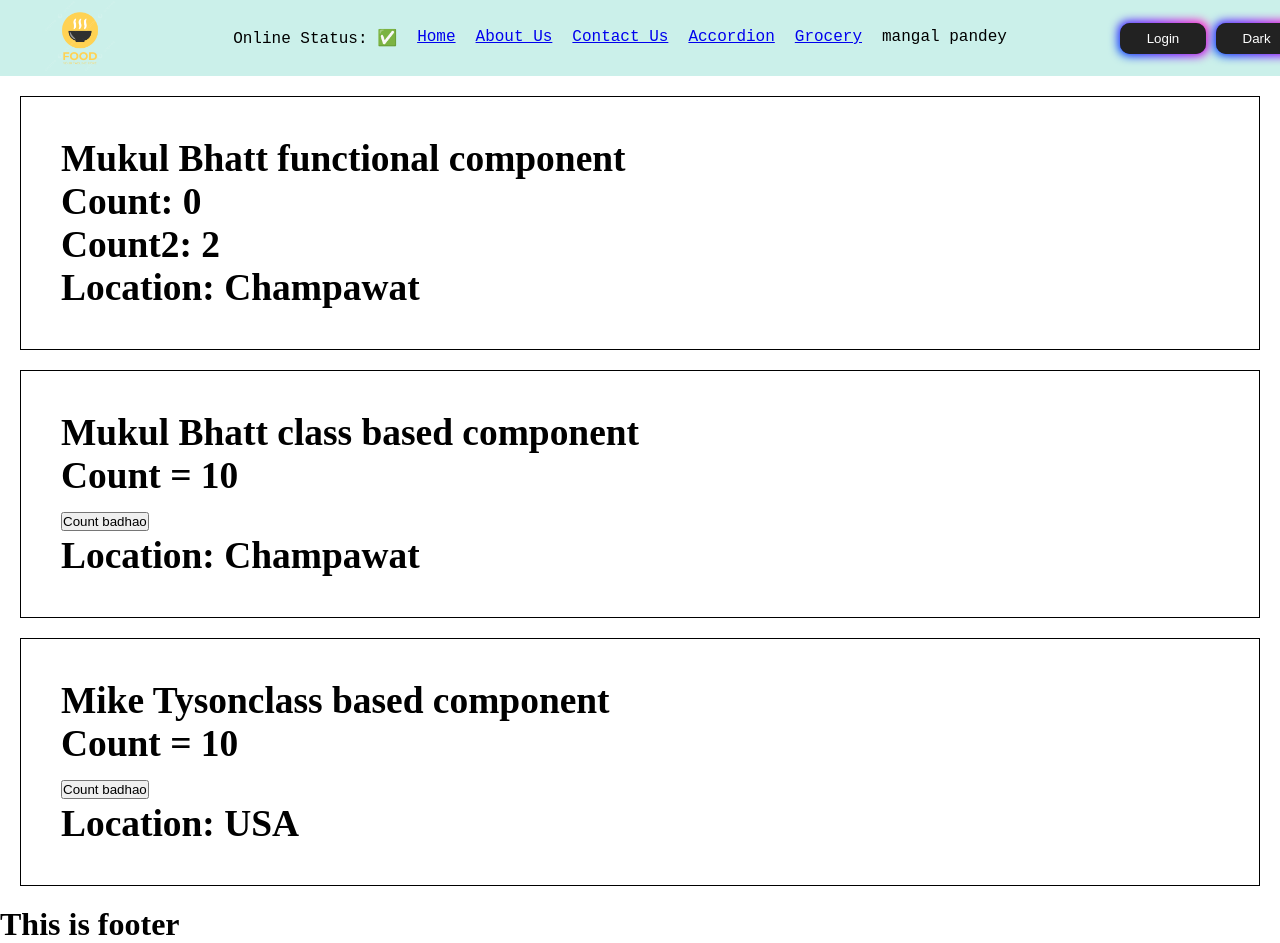
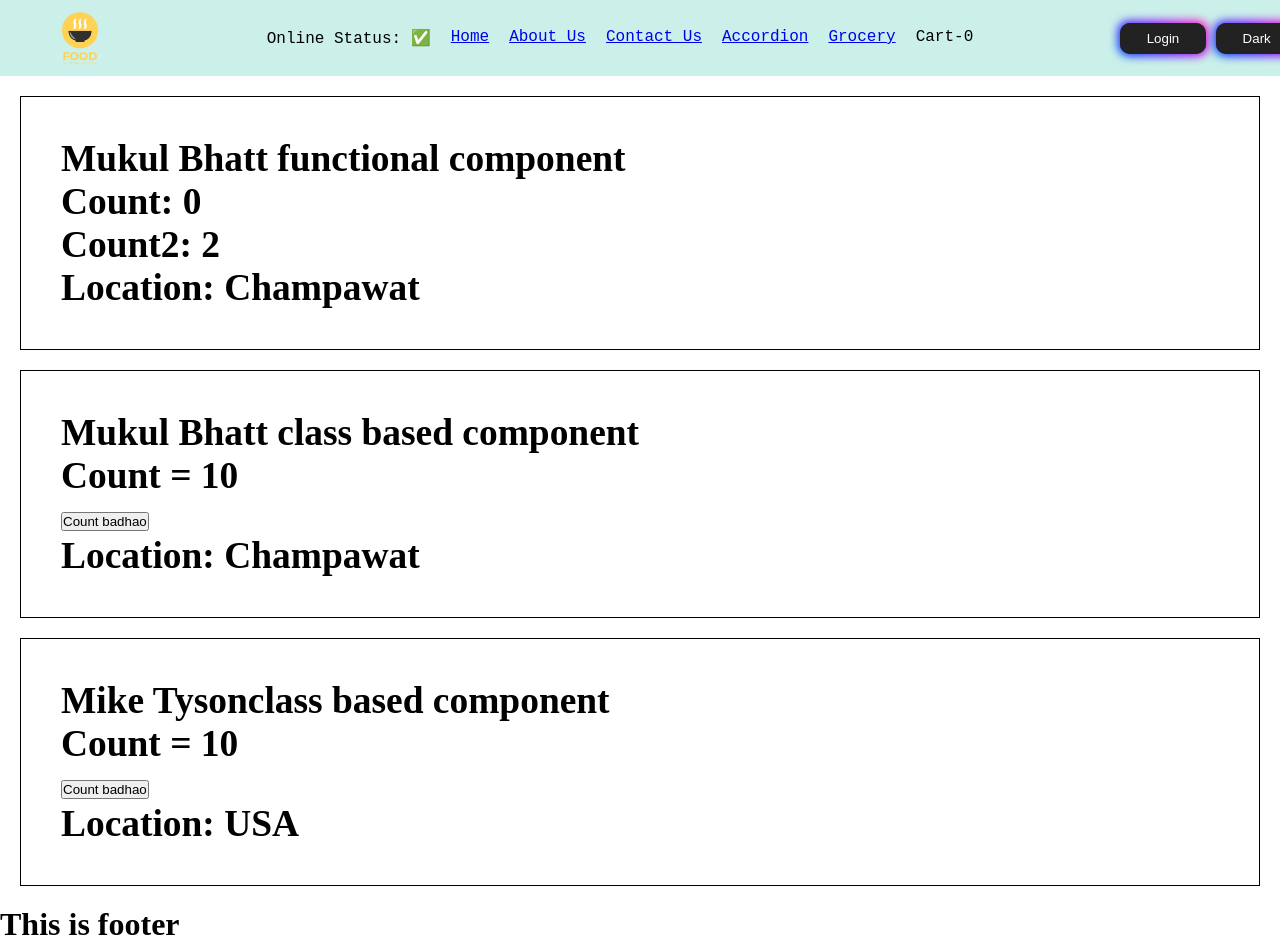
Before and after one commit to mukul-bhatt/namaste-react-n, a React (Vite) app: page /about in a window 1280 px wide. Built offline with nearby package versions, Linux system fonts and the light colour scheme.

Commit message:
created cart functionality via context api

```diff
--- a/index.css
+++ b/index.css
@@ -341,4 +341,12 @@ margin-bottom: 30px;
   object-fit: cover;
   border-radius: 2px 2px;
 }
+
+.plus-button{
+  cursor: pointer;
+}
+
+.minus-button{
+  cursor: pointer;
+}
 /* MenuCategory component ends here */
--- a/src/App.js
+++ b/src/App.js
@@ -13,19 +13,14 @@ import Shimmer from "./components/Shimmer";
 import Instamart from "./components/Instamart";
 //Dynamic import/ lazy loading/ on demand loading
 const Grocery = lazy(() => import("./components/Grocery"));
-import UserContext from "./utils/UserContext";
 import ThemeContext from "./utils/ThemeContext";
+import CartContext from "./utils/CartContext";
 
 const AppLayout = () => {
-  const [newUser, setNewUser] = useState({
-    user: {
-      name: "mike",
-      email: "helloworld@gamil.com",
-    },
-  });
+
 
   const [newTheme, setNewTheme] = useState("Dark");
-
+  const [cartValue, setCartValue] = useState(0);
 
 
   // Code for whether user has a network connection or not
@@ -37,28 +32,15 @@ const AppLayout = () => {
   } else {
     return (
       <ThemeContext.Provider value={[newTheme, setNewTheme]}>
-        <UserContext.Provider
-          value={{
-            user: newUser.user,
-            setNewUser,
-          }}
-        >
-          <div className="app">
-            <UserContext.Provider
-              value={{
-                user: {
-                  name: "mangal pandey",
-                },
-              }}
-            >
-              <Header></Header>
-            </UserContext.Provider>
+
+        <CartContext.Provider value={[cartValue, setCartValue]}>
+            <Header></Header>
 
             <Outlet />
 
             <Footer></Footer>
-          </div>
-        </UserContext.Provider>
+
+            </CartContext.Provider>
       </ThemeContext.Provider>
     );
   }
--- a/src/components/Body.js
+++ b/src/components/Body.js
@@ -4,7 +4,7 @@ import { useState, useEffect, useContext } from "react";
 import Shimmer from "./Shimmer";
 import { Link } from "react-router-dom";
 import { RestaurantCardWithOffers } from "./RestaurantCard";
-import UserContext from "../utils/UserContext";
+
 
 const Body = () => {
   const [listOfRestaurants, setListOfRestaurant] = useState([]);
@@ -13,7 +13,6 @@ const Body = () => {
   const [searchQuery, setSearchQuery] = useState("");
   const PromotedRestaurantCard = RestaurantCardWithOffers(RestaurantCard);
 
-  const { user, setNewUser } = useContext(UserContext);
 
 
 
@@ -61,18 +60,6 @@ const Body = () => {
           </button>
         </div>
 
-        <input
-          type="text"
-          value={user.name}
-          onChange={(e) =>
-            setNewUser({
-              user: {
-                name: e.target.value,
-                email: "nhi krunga",
-              },
-            })
-          }
-        />
 
         {/* Search component */}
         <div className="main-search-bar">
--- a/src/components/Header.js
+++ b/src/components/Header.js
@@ -1,18 +1,19 @@
 import { useContext, useState } from "react";
 import { Link } from "react-router-dom";
 import companyLogo from "../../app-logo.png";
+import CartContext from "../utils/CartContext";
 import ThemeContext from "../utils/ThemeContext";
 import useOnlineStatus from "../utils/useOnlineStatus";
-import UserContext from "../utils/UserContext";
+
 
 
 const Header = () => {
   const [btnName, setbtnName] = useState("Login");
 
   const [newTheme, setNewTheme] = useContext(ThemeContext);
+  const [cartValue] = useContext(CartContext);
 
   const status = useOnlineStatus();
-  const {user} = useContext(UserContext);
 
   return (
     <div className="navbar">
@@ -33,7 +34,6 @@ const Header = () => {
 
           <li>
             <Link to="/about">About Us</Link>
-            {/* <a href="/about">ABout us</a> */}
           </li>
 
           <li>
@@ -48,7 +48,7 @@ const Header = () => {
             <Link to="/grocery">Grocery</Link>
           </li>
           <li>
-            {user.name}
+              Cart-{cartValue}
           </li>
         </ul>
       </div>
--- a/src/components/MenuCategory.js
+++ b/src/components/MenuCategory.js
@@ -1,7 +1,8 @@
-import { CDN_URL_CATEGORIES } from "../utils/constants";
 
+import NestedMenu from "./NestedMenu";
 const MenuCategory = ({ data, isVisible, setShowIndex, setShowNull }) => {
   const { title, itemCards } = data;
+
   return (
     <div className="menu-category">
       <div className="menu-category-header">
@@ -18,29 +19,11 @@ const MenuCategory = ({ data, isVisible, setShowIndex, setShowNull }) => {
       {isVisible &&
         itemCards.map((element) => {
           const id = element.card.info.id;
-          return <SubMenuCategory data={element.card.info} key={id} />;
+          return <NestedMenu data={element.card.info} key={id} />;
         })}
     </div>
   );
 };
 
-const SubMenuCategory = ({ data }) => {
-  const { name, imageId, description } = data;
 
-  return (
-    <div className="sub-menu-category">
-      <div className="item-image-container">
-        <img
-          src={CDN_URL_CATEGORIES + imageId}
-          alt="image"
-          className="item-image"
-        />
-      </div>
-      <div className="item-info">
-        <p className="item-info-name">{name}</p>
-        <p className="item-info-description">{description}</p>
-      </div>
-    </div>
-  );
-};
 export default MenuCategory;
--- /dev/null
+++ b/src/components/NestedMenu.js
@@ -0,0 +1,46 @@
+import { useContext, useState } from "react";
+import CartContext from "../utils/CartContext";
+import { CDN_URL_CATEGORIES } from "../utils/constants";
+
+const NestedMenu = ({ data }) => {
+  const { name, imageId, description } = data;
+  const [cartValue, setCartValue] = useState(0);
+  const [contextCartValue, setContextCartValue] = useContext(CartContext);
+
+  return (
+    <div className="sub-menu-category">
+      <div className="item-image-container">
+        <img
+          src={CDN_URL_CATEGORIES + imageId}
+          alt="image"
+          className="item-image"
+        />
+      </div>
+      <div className="item-info">
+        <p className="item-info-name">{name}</p>
+        <p className="item-info-description">{description}</p>
+      </div>
+      <div
+        className="plus-button"
+        onClick={() => {
+          setCartValue(cartValue + 1);
+          setContextCartValue(contextCartValue + 1);
+        }}
+      >
+        ➕
+      </div>
+      <div className="count-items">{cartValue}</div>
+      <div
+        className="minus-button"
+        onClick={() => {
+          setCartValue(cartValue - 1);
+          setContextCartValue(contextCartValue - 1);
+        }}
+      >
+        ➖
+      </div>
+    </div>
+  );
+};
+
+export default NestedMenu;
--- a/src/components/RestaurantCard.js
+++ b/src/components/RestaurantCard.js
@@ -1,7 +1,4 @@
 import { CDN_URL } from "../utils/constants";
-import UserContext from "../utils/UserContext";
-import { useContext } from "react";
-import ThemeContext from "../utils/ThemeContext";
 
 const printCuisines = (cuisines) => {
   const str = cuisines.join(", ");
@@ -13,10 +10,6 @@ const printCuisines = (cuisines) => {
 };
 
 export const RestaurantCard = (props) => {
-  const users = useContext(UserContext);
-  const theme = useContext(ThemeContext);
-
-  const { name: myName, email } = users.user;
   const { name, avgRating, cuisines, cloudinaryImageId, costForTwo } = props.resData;
 
   return (
@@ -28,9 +21,7 @@ export const RestaurantCard = (props) => {
         <p>{avgRating} ⭐️</p>
         <p>{printCuisines(cuisines)}</p>
         <p>{costForTwo}</p>
-        <p>{myName}</p>
-        <p>{email}</p>
-        <p>{theme}</p>
+
       </div>
     </div>
   );
--- /dev/null
+++ b/src/utils/CartContext.js
@@ -0,0 +1,5 @@
+import { createContext } from "react";
+
+const CartContext = createContext(0);
+
+export default CartContext;
```
